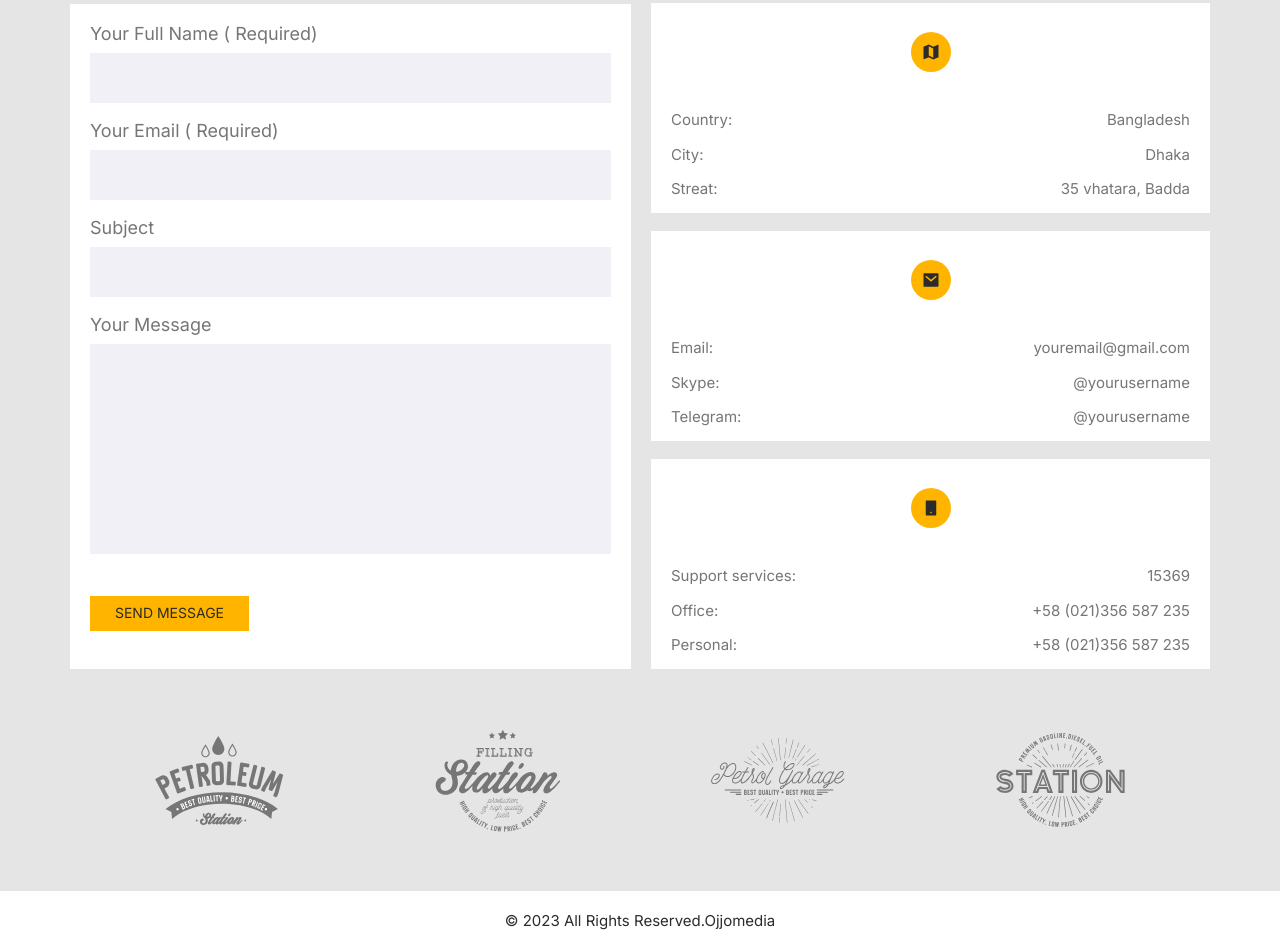
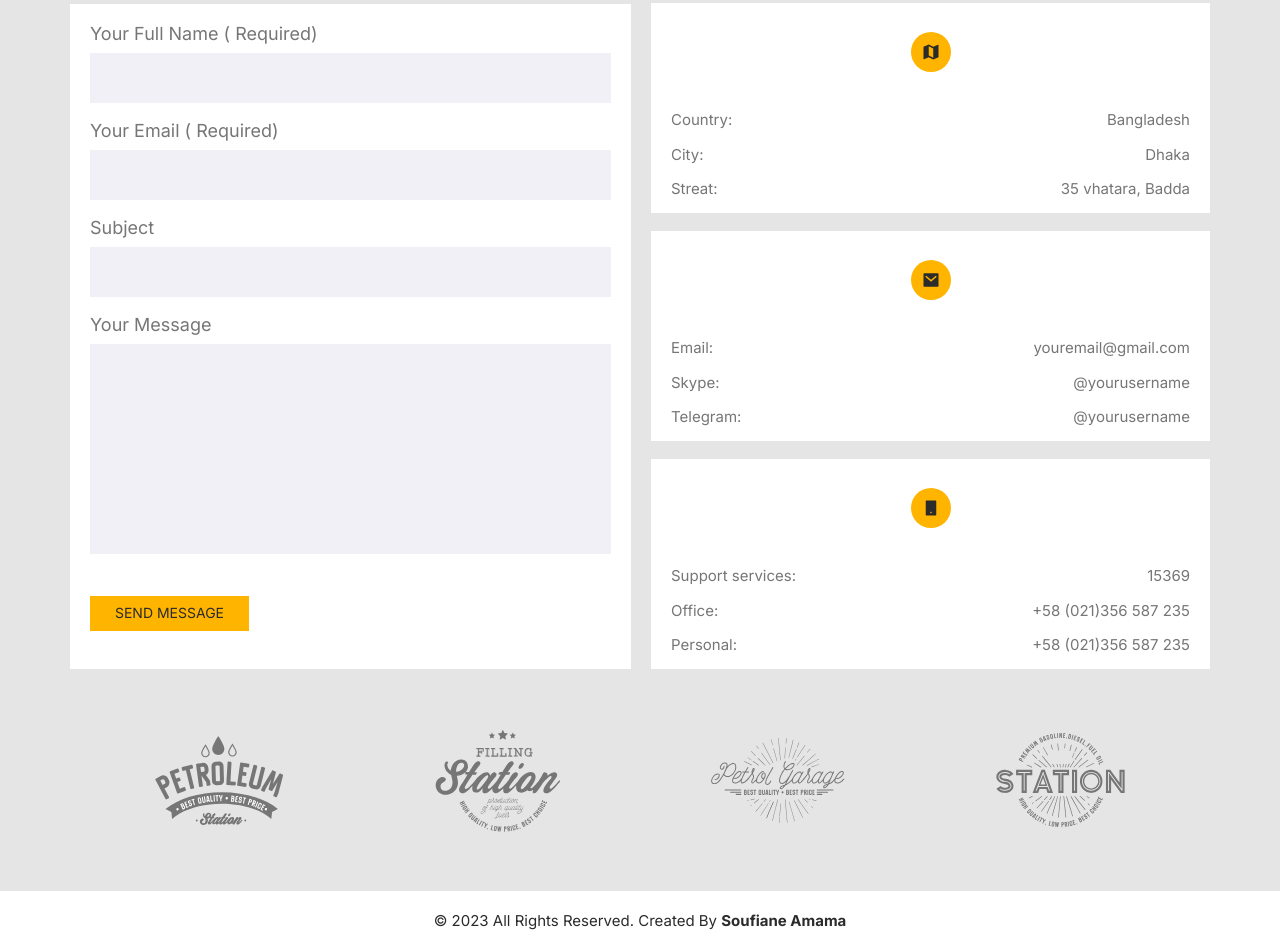
Before and after one commit to Soufiane-Amama/Portfolio_Template_HTML-CSS, a plain HTML site: page index.html in a window 1280 px wide. Shown: the part 2738-3689 px from the top of the page. Drawn offline with Linux system fonts and the light colour scheme.

Commit message:
first commit

```diff
--- a/index.html
+++ b/index.html
@@ -766,7 +766,7 @@
         </div>
 
         <div class="box-foot">
-            <p class="copyright">&copy; 2023 All Rights Reserved.Ojjomedia</p>
+            <p class="copyright">&copy; 2023 All Rights Reserved. Created By <b>Soufiane Amama</b></p>
           </div>
       </div>
       <!-- End Footer -->
```
